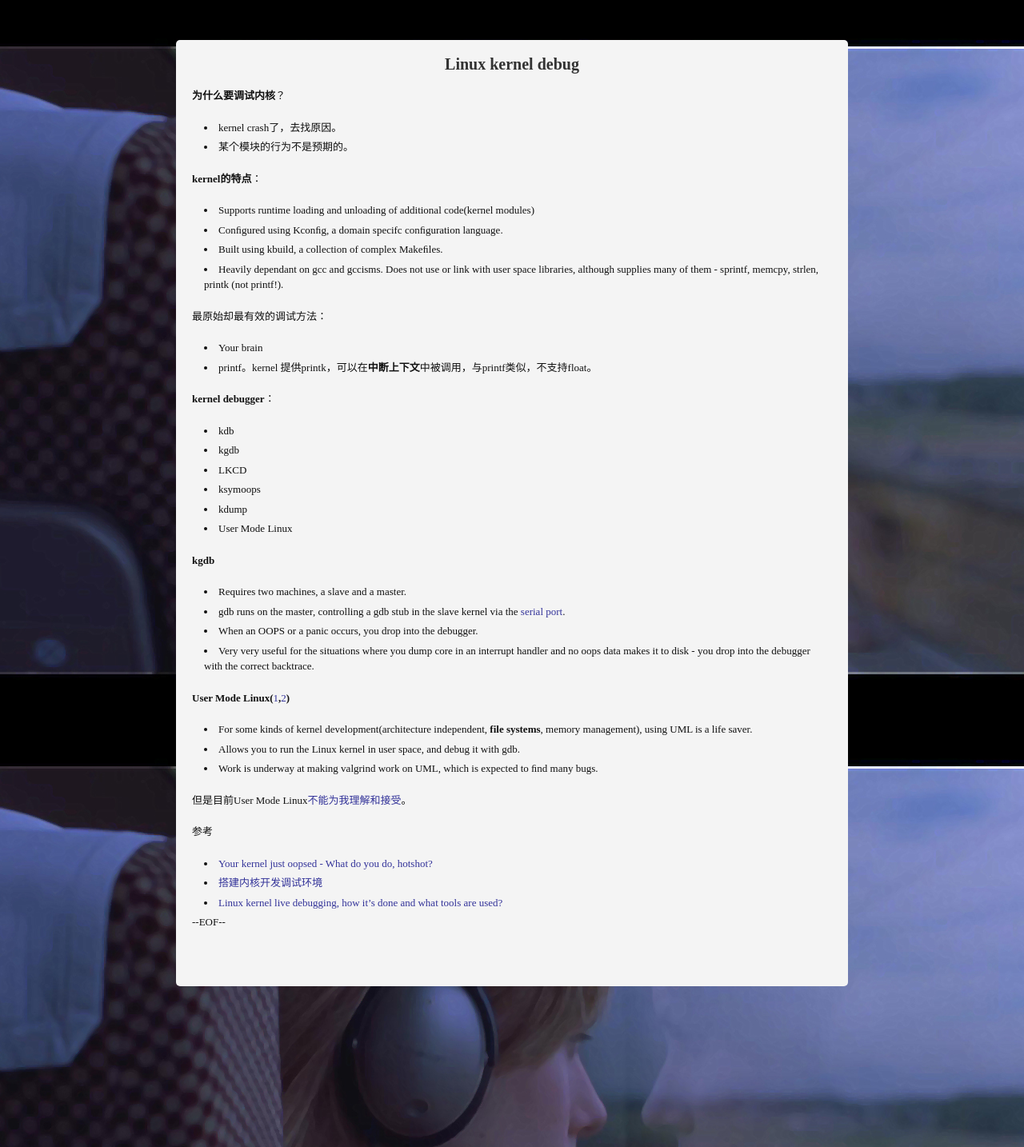
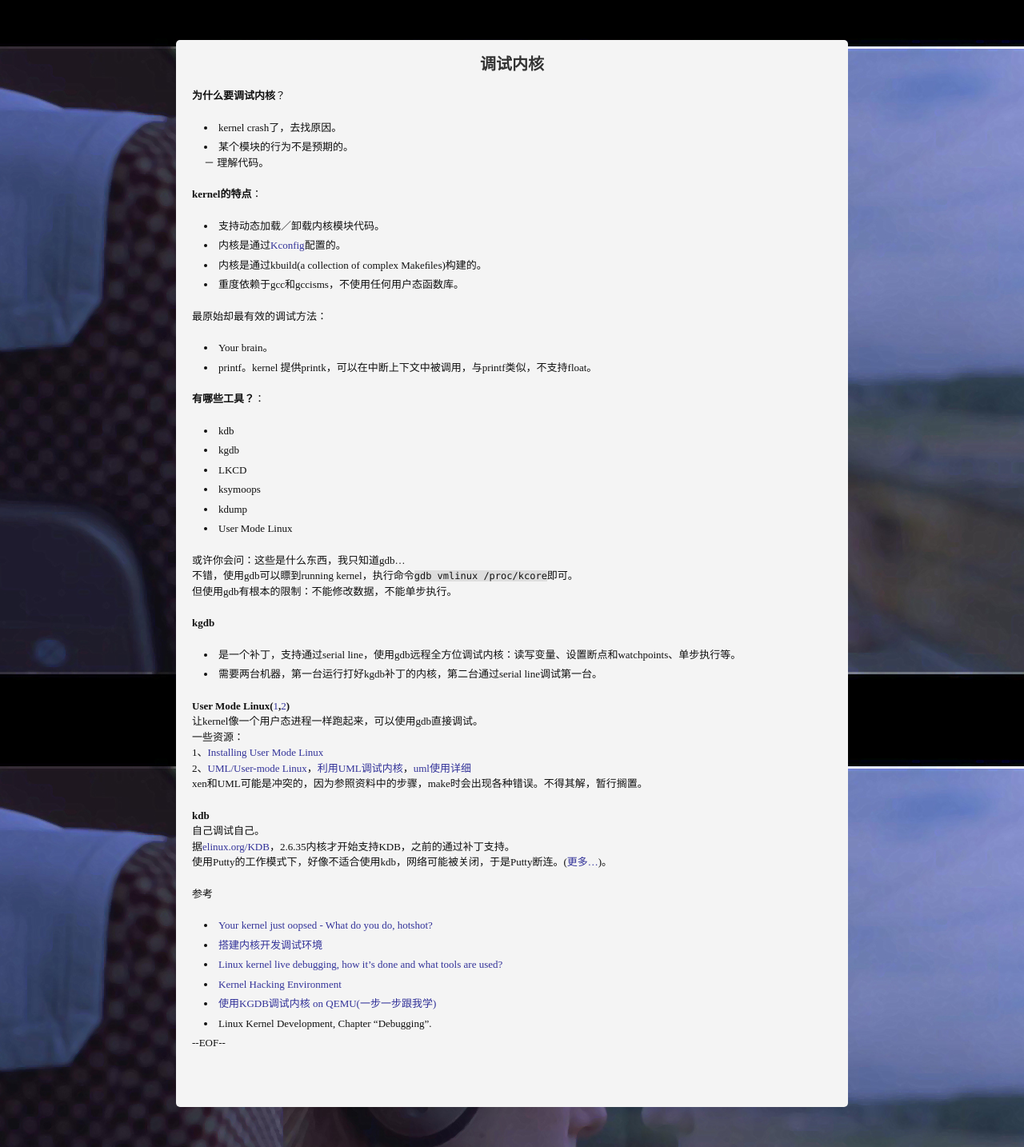
Before and after one commit to tfengmao/xanfeng, a Jekyll site: the page built from _posts/2012-04-06-kernel-debug.md, in a window 1280 px wide. Shown: the whole page at 80% size. Built offline with Jekyll 4.4.1, drawn with Linux system fonts in a browser that asks for light colours; Markdown is read by kramdown in place of the engine named in the settings; comment, search, counter and statistics services are not loaded.

Commit message:
reviewed content

```diff
--- a/_posts/2012-04-06-kernel-debug.md
+++ b/_posts/2012-04-06-kernel-debug.md
@@ -1,5 +1,5 @@
 ---
-title: Linux kernel debug
+title: 调试内核
 layout: post
 tags: linux kernel debug crash
 category: linux
@@ -8,18 +8,19 @@ category: linux
 **为什么要调试内核**？
 - kernel crash了，去找原因。
 - 某个模块的行为不是预期的。
+－ 理解代码。
 
 **kernel的特点**：
-- Supports runtime loading and unloading of additional code(kernel modules)
-- Conﬁgured using Kconﬁg, a domain specifc conﬁguration language.
-- Built using kbuild, a collection of complex Makeﬁles.
-- Heavily dependant on gcc and gccisms. Does not use or link with user space libraries, although supplies many of them - sprintf, memcpy, strlen, printk (not printf!).
+- 支持动态加载／卸载内核模块代码。
+- 内核是通过[Kconfig](http://www.kernel.org/doc/Documentation/kbuild/kconfig-language.txt)配置的。
+- 内核是通过kbuild(a collection of complex Makeﬁles)构建的。
+- 重度依赖于gcc和gccisms，不使用任何用户态函数库。
 
 最原始却最有效的调试方法：
-- Your brain
-- printf。kernel 提供printk，可以在**中断上下文**中被调用，与printf类似，不支持float。
+- Your brain。
+- printf。kernel 提供printk，可以在中断上下文中被调用，与printf类似，不支持float。
 
-**kernel debugger**：
+**有哪些工具？**：
 - kdb
 - kgdb
 - LKCD
@@ -27,20 +28,30 @@ category: linux
 - kdump
 - User Mode Linux
 
+或许你会问：这些是什么东西，我只知道gdb...
+不错，使用gdb可以瞟到running kernel，执行命令`gdb vmlinux /proc/kcore`即可。
+但使用gdb有根本的限制：不能修改数据，不能单步执行。
+
 **kgdb**
-- Requires two machines, a slave and a master.
-- gdb runs on the master, controlling a gdb stub in the slave kernel via the [serial port](http://xanpeng.github.com/2012/04/06/linux-serial-port/).
-- When an OOPS or a panic occurs, you drop into the debugger.
-- Very very useful for the situations where you dump core in an interrupt handler and no oops data makes it to disk - you drop into the debugger with the correct backtrace.
+- 是一个补丁，支持通过serial line，使用gdb远程全方位调试内核：读写变量、设置断点和watchpoints、单步执行等。
+- 需要两台机器，第一台运行打好kgdb补丁的内核，第二台通过serial line调试第一台。
 
 **User Mode Linux([1](http://en.wikipedia.org/wiki/User-mode_Linux),[2](http://user-mode-linux.sourceforge.net/index.html))**
-- For some kinds of kernel development(architecture independent, **file systems**, memory management), using UML is a life saver.
-- Allows you to run the Linux kernel in user space, and debug it with gdb.
-- Work is underway at making valgrind work on UML, which is expected to ﬁnd many bugs.
+让kernel像一个用户态进程一样跑起来，可以使用gdb直接调试。
+一些资源：
+1、[Installing User Mode Linux](http://web2.clarkson.edu/class/cs644/kernel/setup/uml/uml.html)
+2、[UML/User-mode Linux](http://lenky.info/2012/04/06/uml-user-mode-linux/)，[利用UML调试内核](http://lenky.info/2012/04/21/%E5%88%A9%E7%94%A8uml%E8%B0%83%E8%AF%95%E5%86%85%E6%A0%B8/)，[uml使用详细](http://lenky.info/2012/08/26/uml%E4%BD%BF%E7%94%A8%E8%AF%A6%E7%BB%86/)
+xen和UML可能是冲突的，因为参照资料中的步骤，make时会出现各种错误。不得其解，暂行搁置。
 
-但是目前User Mode Linux[不能为我理解和接受](http://xanpeng.github.com/2012/04/07/user-mode-linux/)。
+**kdb**
+自己调试自己。
+据[elinux.org/KDB](http://elinux.org/KDB)，2.6.35内核才开始支持KDB，之前的通过补丁支持。
+使用Putty的工作模式下，好像不适合使用kdb，网络可能被关闭，于是Putty断连。([更多...](http://debug-sai.blogbus.com/logs/47460470.html))。
 
 参考
 - [Your kernel just oopsed - What do you do, hotshot?](http://www.mulix.org/lectures/kernel_oopsing/kernel_oopsing.pdf)
 - [搭建内核开发调试环境](http://adam8157.info/blog/2012/04/setup-kernel-developing-environment/)
 - [Linux kernel live debugging, how it's done and what tools are used?](http://stackoverflow.com/questions/4943857/linux-kernel-live-debugging-how-its-done-and-what-tools-are-used)
+- [Kernel Hacking Environment](http://unix.stackexchange.com/questions/9330/kernel-hacking-environment)
+- [使用KGDB调试内核 on QEMU(一步一步跟我学)](http://www.kgdb.info/kgdb/use_kgdb/using_kgdb_base_qemu/)
+- Linux Kernel Development, Chapter "Debugging".
```
